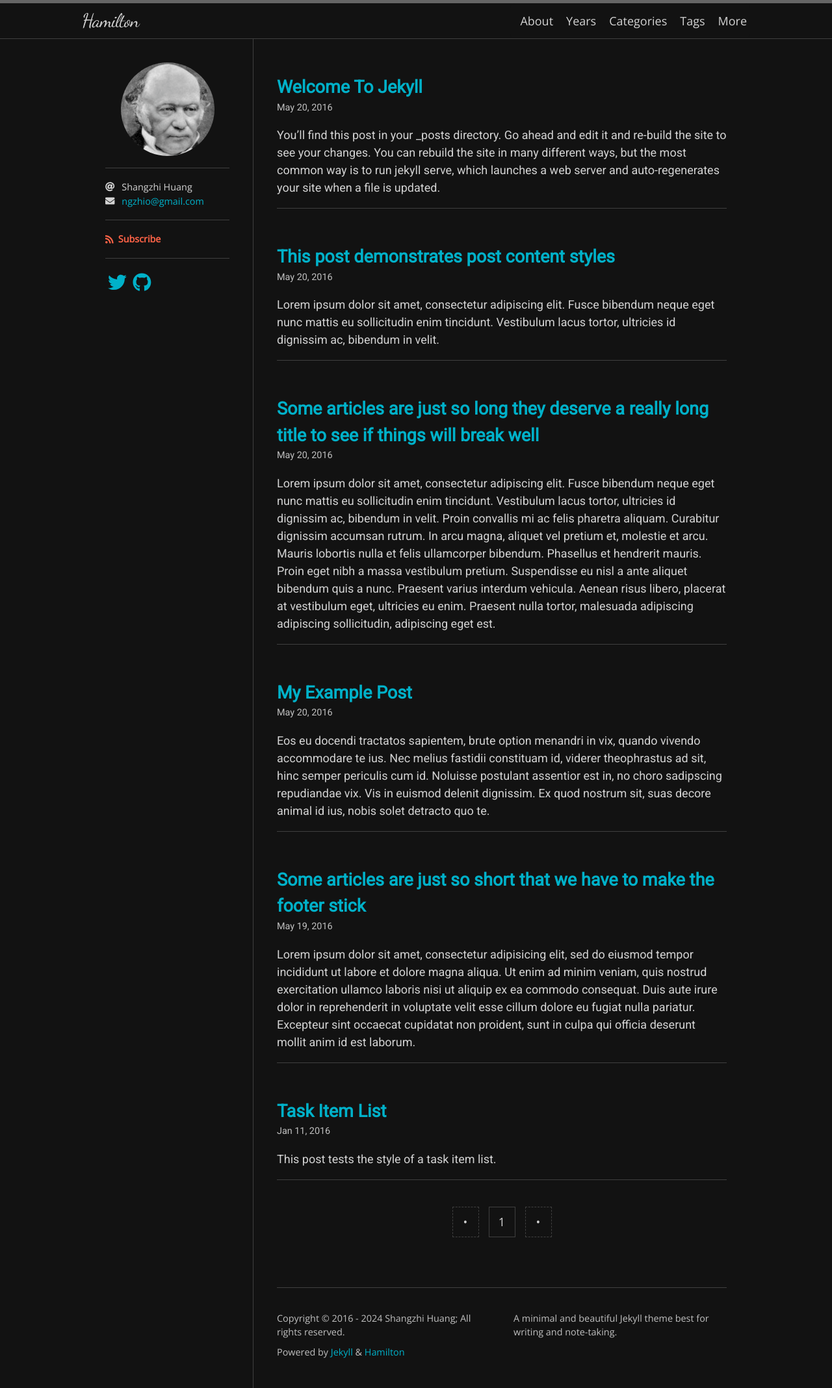
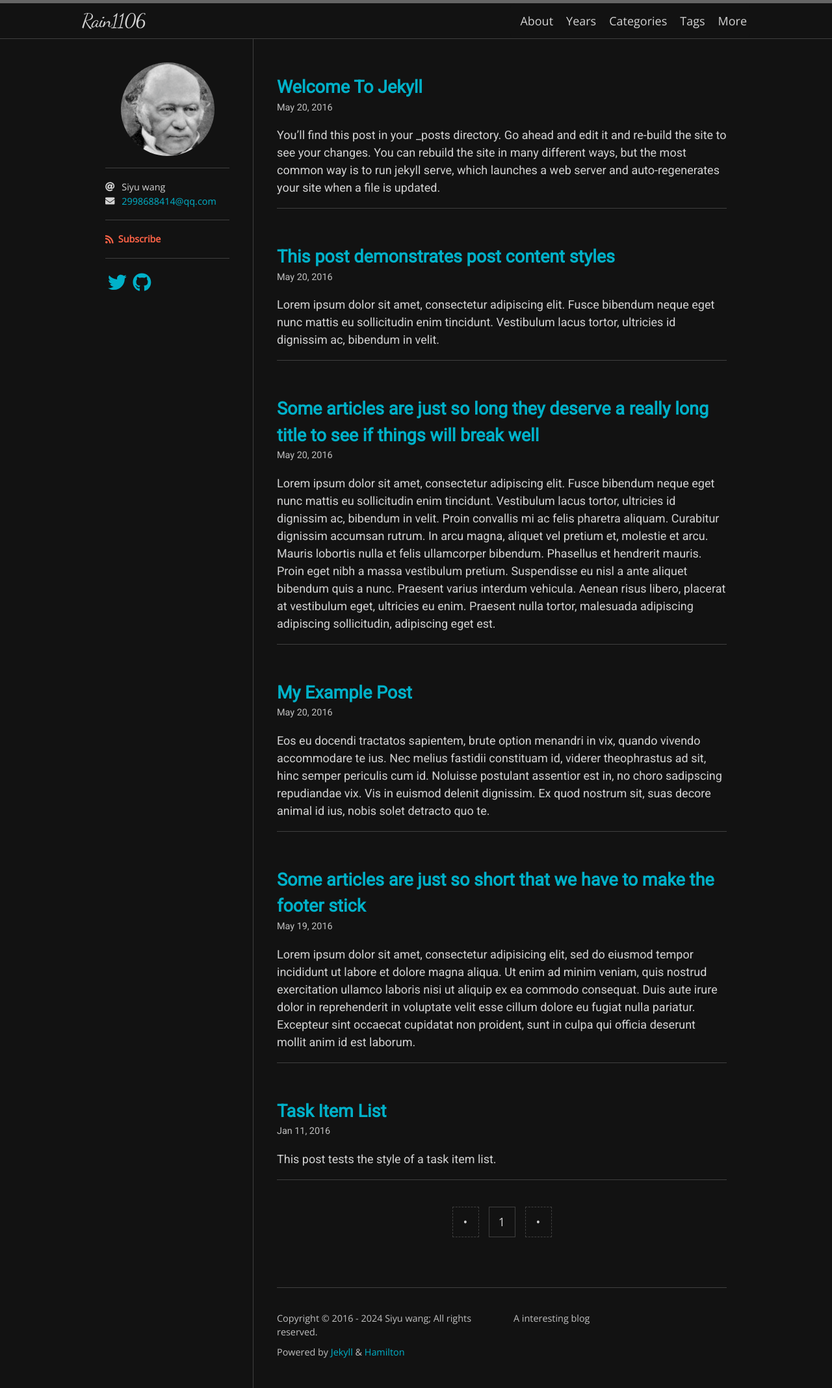
Before and after one commit to Rain1106-wang/rain1106-wang.github.io, a Jekyll site: the page built from index.html, in a window 1280 px wide. Shown: the whole page at 65% size. Built offline with Jekyll 4.4.1, drawn with Linux system fonts in a browser that asks for light colours; nearby versions of some CDN libraries; some web fonts are replaced; the list of posts is cut into pages by our own code.

Commit message:
Update _config.yml

```diff
--- a/_config.yml
+++ b/_config.yml
@@ -1,8 +1,8 @@
-title: Hamilton
-description: A minimal and beautiful Jekyll theme best for writing and note-taking.
-author: Shangzhi Huang
+title:   Rain1106
+description: A interesting blog
+author: Siyu wang
 avatar: /logo.png
-email: ngzhio@gmail.com
+email: 2998688414@qq.com
 
 plugins:
   - jekyll-seo-tag
```
